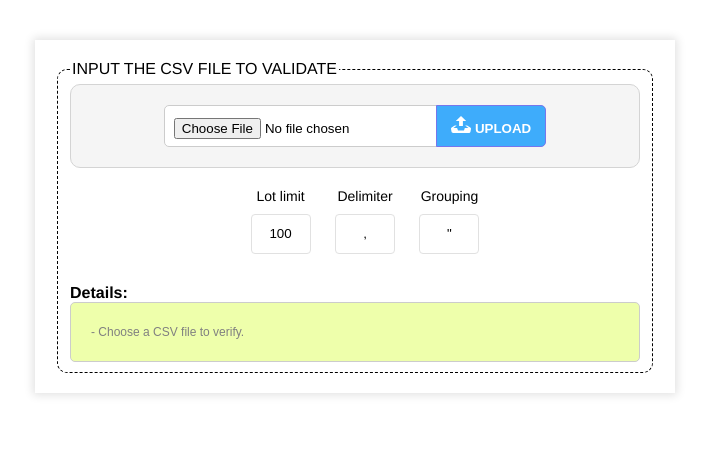
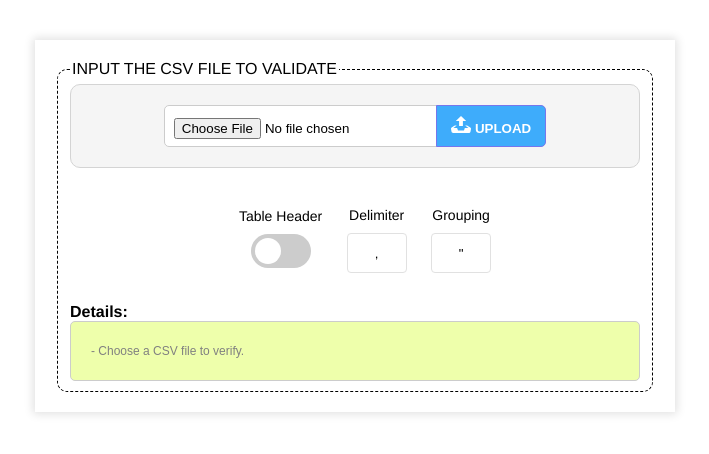
Before and after one commit to andrematias/EmailDomainValidator, a PHP site: page / in a window 1280 px wide. Shown: the top 454 px of the page, without its empty margins (285-994 px from the left). Run offline with PHP 8.4, Linux system fonts and the light colour scheme.

Commit message:
Processing the CSVFile with emails

```diff
--- a/app/bundles/CoreBundle/Models/ValidateEmailList.php
+++ b/app/bundles/CoreBundle/Models/ValidateEmailList.php
@@ -1,6 +1,6 @@
 <?php
 //TODO to documentation
-namespace EDValidate\bundles\CoreBundle\Models;
+namespace EDValidator\bundles\CoreBundle\Models;
 
 class ValidateEmailList
 {
--- a/app/bundles/InputFileBundle/Controllers/InputFile.php
+++ b/app/bundles/InputFileBundle/Controllers/InputFile.php
@@ -1,14 +1,50 @@
 <?php
 namespace EDValidator\bundles\InputFileBundle\Controllers;
 use EDValidator\bundles\CoreBundle\Abstracts\Controller;
+use EDValidator\bundles\CoreBundle\PostRequest\PostRequest;
+use EDValidator\bundles\CoreBundle\GetFiles\GetFiles;
+use EDValidator\bundles\InputFileBundle\Models\ListProcessing;
 use EDValidator\bundles\InputFileBundle\Views\InputFile\InputFile AS InputFileView;
 
 class InputFile extends Controller
 {
 
+	private $description = array(
+		'status' => NULL,
+		'totalValids' => 0,
+		'totalInvalids' => 0,
+		'typeError' => NULL
+	);
+
 	public function index()
 	{
-		parent::view(new InputFileView());
+
+		$post = new PostRequest();
+
+		if($post->getValue('upload') === 'upload-data'){
+
+			$post->setUploadPath($GLOBALS['paths']['uploads']);
+
+			if( $post->getFiles(new GetFiles()) && ($post->getFileTypeInfo() === 'csv') ){
+
+				$filePath = $post->getUploadPath().$post->getFileNameInfo();
+				$process = new ListProcessing($filePath, $post->getValue('delimiter'), $post->getValue('grouping'), (bool)$post->getValue('table-header'));
+				$process->execute();
+
+				$validsEmails = $process->getValidList();
+				$invalidsEmails = $process->getInvalidList();
+
+				$this->description['status'] = 'success';
+				$this->description['totalValids'] = count($validsEmails);
+				$this->description['totalInvalids'] = count($invalidsEmails);
+			}else{
+				$this->description['status'] = 'error';
+				$this->description['typeError'] = "This is not a valid csv file!";
+				unlink($post->getUploadPath().$post->getFileNameInfo());
+			}
+		}
+
+		parent::view(new InputFileView($this->description));
 	}
 
 }
--- a/app/bundles/InputFileBundle/Views/InputFile/InputFile.php
+++ b/app/bundles/InputFileBundle/Views/InputFile/InputFile.php
@@ -30,8 +30,21 @@ class InputFile extends View
 		$form->load('content.html', __DIR__.'/layout/');
 		$form->setValue('action_form', '');
 
-		//TODO add new paragraphers in details box following the procedure
-		$form->setValue('more_details', '');
+		$descriptions = null;
+
+		if(!is_null($this->args['status'])){
+
+			$descriptions  = "- <b>Status:</b> {$this->args['status']} <br>";
+
+			if($this->args['status'] === 'error'){
+				$descriptions .= "- <b>Error:</b> {$this->args['typeError']} <br>";
+			}
+
+			$descriptions .= "- <b>Total e-mail valids:</b> {$this->args['totalValids']} <br>";
+			$descriptions .= "- <b>Total e-mail invalids:</b> {$this->args['totalInvalids']} <br>";
+		}
+
+		$form->setValue('more_details', $descriptions);
 
 
 		$formTemplate = new Template();
--- a/app/bundles/InputFileBundle/Views/InputFile/layout/content.html
+++ b/app/bundles/InputFileBundle/Views/InputFile/layout/content.html
@@ -5,7 +5,7 @@
 			<div class="file-input">
 				<input name="MAX_FILE_SIZE" value="10000000" type="hidden" />
 				<input type="file" name="csvInput">
-				<button class="btn" name="upload" type="submit">
+				<button class="btn" name="upload" type="submit" value="upload-data">
 					<i class="upload-icon">
 						<svg xmlns="http://www.w3.org/2000/svg" width="20" height="17" viewBox="0 0 20 17">
 							<path d="M10 0l-5.2 4.9h3.3v5.1h3.8v-5.1h3.3l-5.2-4.9zm9.3 11.5l-3.2-2.1h-2l3.4 2.6h-3.5c-.1 0-.2.1-.2.1l-.8 2.3h-6l-.8-2.2c-.1-.1-.1-.2-.2-.2h-3.6l3.4-2.6h-2l-3.2 2.1c-.4.3-.7 1-.6 1.5l.6 3.1c.1.5.7.9 1.2.9h16.3c.6 0 1.1-.4 1.3-.9l.6-3.1c.1-.5-.2-1.2-.7-1.5z"></path>
@@ -14,9 +14,12 @@
 				Upload</button>
 			</div>
 			<div class="row">
-				<span>
-					<label for="limit">Lot limit</label><br>
-					<input type="text" name="lot" value="100">
+				<span class="switch">
+					<label for="table-header">Table Header</label><br>
+					<label class="switch-label">
+					  <input type="checkbox" name="table-header" value="1">
+					  <div class="slider round"></div>
+					</label>
 				</span>
 
 				<span>
--- a/media/css/app.css
+++ b/media/css/app.css
@@ -99,3 +99,67 @@ div.row > span > input[type=text] {
 	color: gray;
 	font-family: arial;
 }
+
+
+/* Checkbox switch */
+.switch{
+	position: relative;
+	top: 20px;
+}
+
+.switch-label {
+  position: relative;
+  display: inline-block;
+  width: 60px;
+  height: 34px;
+  margin: 10px 0px;
+}
+
+.switch input {display:none;}
+
+.slider {
+  position: absolute;
+  cursor: pointer;
+  top: 0;
+  left: 0;
+  right: 0;
+  bottom: 0;
+  background-color: #ccc;
+  -webkit-transition: .4s;
+  transition: .4s;
+}
+
+.slider:before {
+  position: absolute;
+  content: "";
+  height: 26px;
+  width: 26px;
+  left: 4px;
+  bottom: 4px;
+  background-color: white;
+  -webkit-transition: .4s;
+  transition: .4s;
+}
+
+input:checked + .slider {
+  background-color: #2196F3;
+}
+
+input:focus + .slider {
+  box-shadow: 0 0 1px #2196F3;
+}
+
+input:checked + .slider:before {
+  -webkit-transform: translateX(26px);
+  -ms-transform: translateX(26px);
+  transform: translateX(26px);
+}
+
+/* Rounded sliders */
+.slider.round {
+  border-radius: 34px;
+}
+
+.slider.round:before {
+  border-radius: 50%;
+}
```
Also changed, not shown: app/bundles/InputFileBundle/Models/ListProcessing.php (added, +88 -0 lines).
